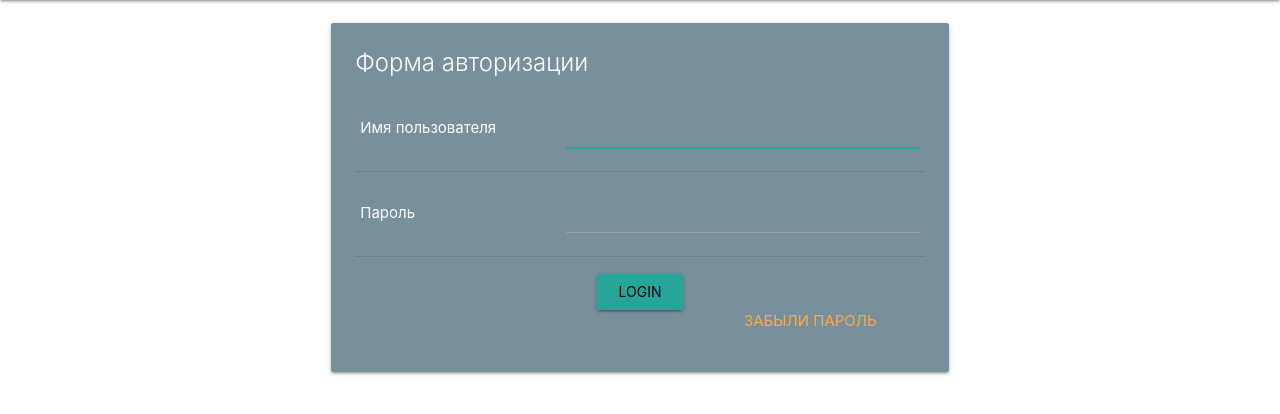
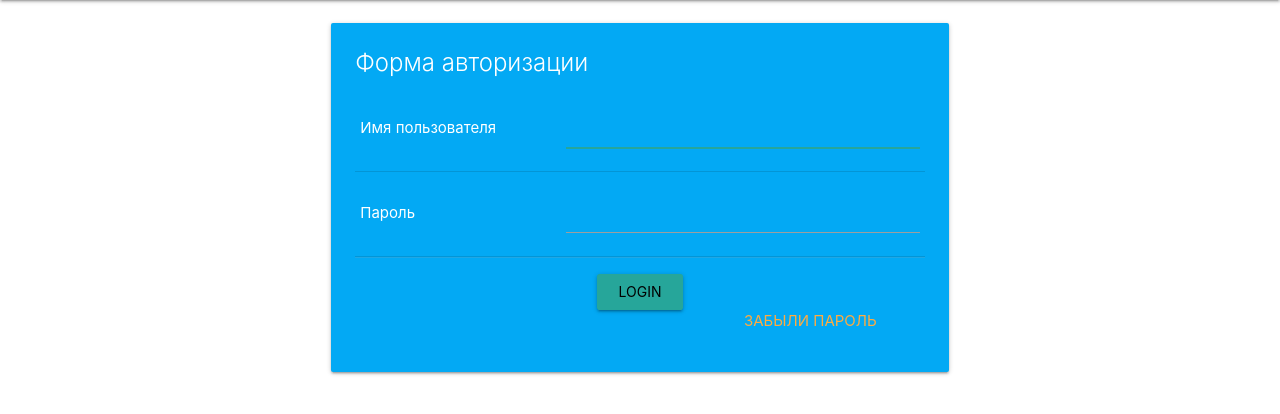
Before and after one commit to rkislov/122callcenter, a Django app: page /users/login/ in a window 1280 px wide. Shown: the part 64-478 px from the top of the page. Run offline with Django 4.2, Linux system fonts and the light colour scheme.

Commit message:
Украшательства

```diff
--- a/callcenter/callcenter/settings.py
+++ b/callcenter/callcenter/settings.py
@@ -116,10 +116,10 @@
 # Static files (CSS, JavaScript, Images)
 # https://docs.djangoproject.com/en/4.0/howto/static-files/
 
-STATIC_ROOT = '/var/www/122callcenter/callcenter/static'
+#STATIC_ROOT = '/var/www/122callcenter/callcenter/static'
 STATIC_URL = 'static/'
 
-#STATICFILES_DIRS = [os.path.join(BASE_DIR, 'static'), ]
+STATICFILES_DIRS = [os.path.join(BASE_DIR, 'static'), ]
 # Default primary key field type
 # https://docs.djangoproject.com/en/4.0/ref/settings/#default-auto-field
 
--- a/callcenter/templates/registration/logged_out.html
+++ b/callcenter/templates/registration/logged_out.html
@@ -2,8 +2,8 @@
 
 {% block content %}
 <div class="row ">
-    <div class="col s6 m6 ooffset-s3 offset-m3 ">
-      <div class="card blue-grey  lighten-1">
+    <div class="col s6 m6 offset-m3 ">
+      <div class="card light-blue  lighten-1">
         <div class="card-content white-text">
           <span class="card-title center-align">Вы вышли из системы</span>
 
--- a/callcenter/templates/registration/login.html
+++ b/callcenter/templates/registration/login.html
@@ -8,8 +8,8 @@
 
 
 <div class="row ">
-    <div class="col s6 m6 ooffset-s3 offset-m3 ">
-      <div class="card blue-grey  lighten-1">
+    <div class="col s6 m6 offset-s3 offset-m3 ">
+      <div class="card light-blue">
         <div class="card-content white-text">
           <span class="card-title">Форма авторизации</span>
           <form method="post" action="{% url 'login' %}">
```
Also changed, not shown: callcenter/templates/calls/index.html (+15 -3 lines).
